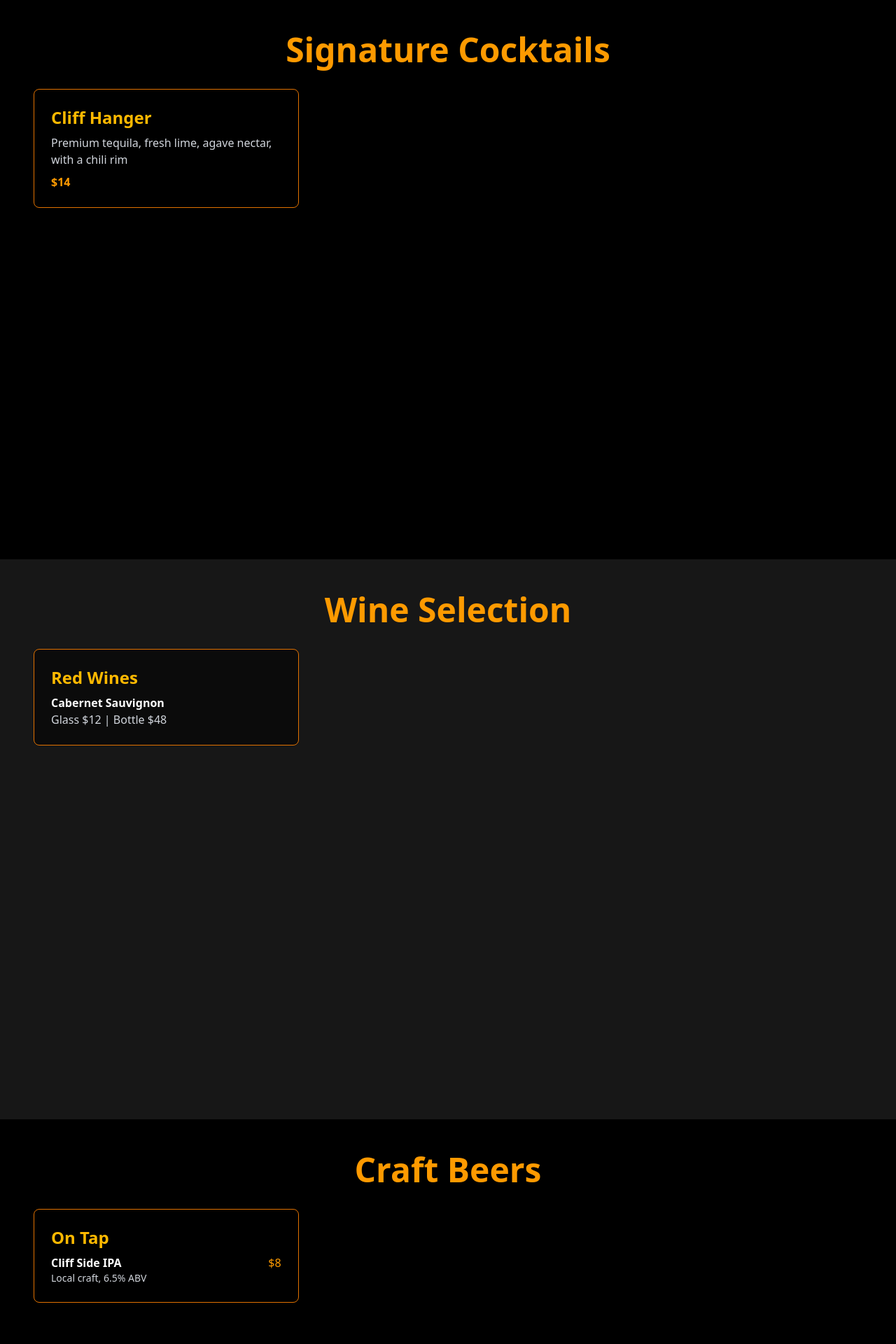
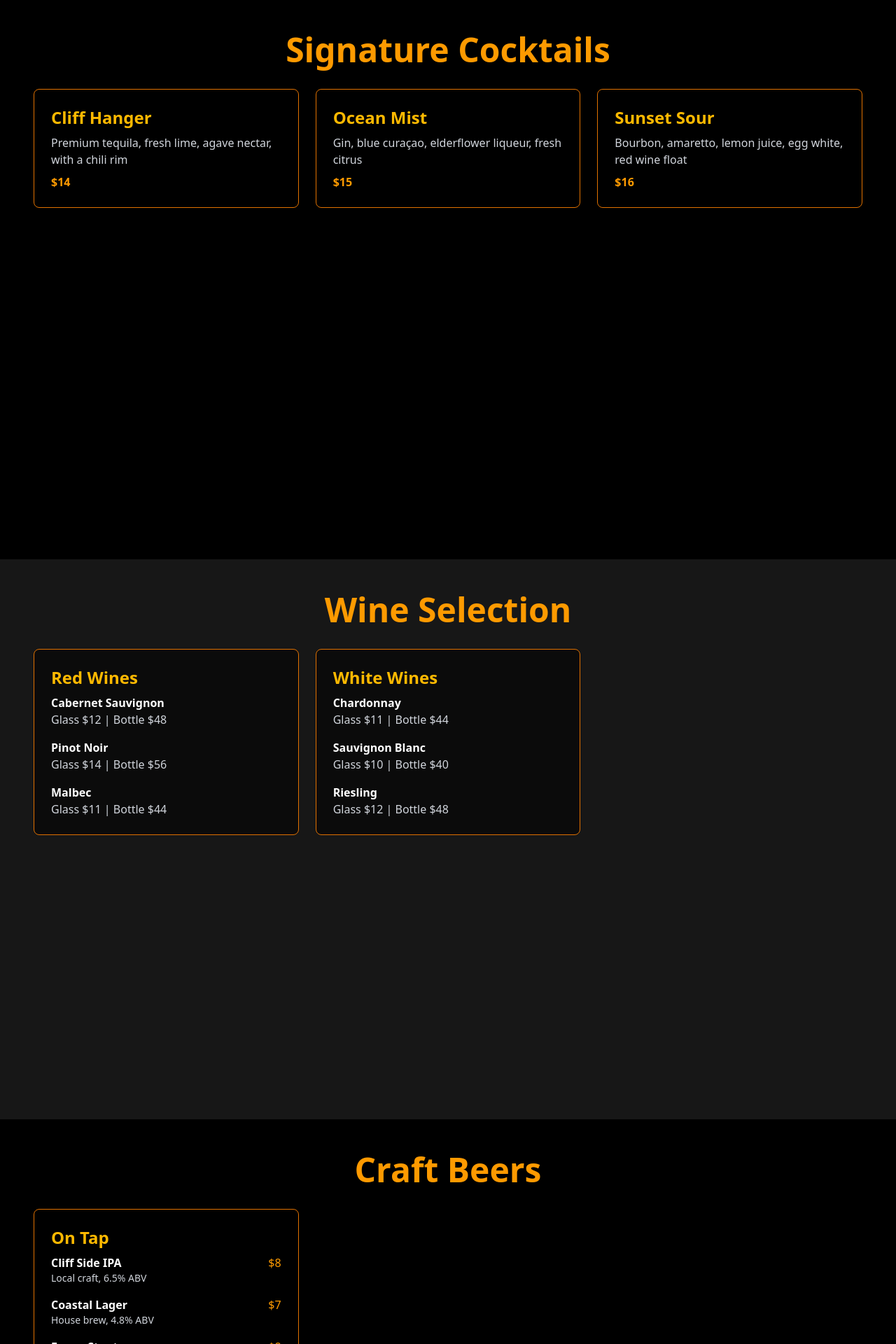
Before and after one commit to sakkelaaksonen/thecliff, a PHP site: page / in a window 1280 px wide. Shown: the part 801-2721 px from the top of the page at 70% size. Run offline with PHP 8.4, Linux system fonts and the light colour scheme.

Commit message:
page structure changes

```diff
--- a/index.html
+++ b/index.html
@@ -52,10 +52,8 @@
             <nav class="fixed top-0 w-full z-50 p-6 bg-black/80 backdrop-blur-sm">
                 <ul class="flex justify-center space-x-8">
                     <li><a href="#hero" class="text-white hover:text-amber-300 focus:text-amber-300 text-lg font-semibold focus:outline-none focus:ring-2 focus:ring-amber-300 rounded-lg px-2 py-1" aria-current="page">Home</a></li>
-                    <li><a href="#cocktails" class="text-white hover:text-amber-300 focus:text-amber-300 text-lg font-semibold focus:outline-none focus:ring-2 focus:ring-amber-300 rounded-lg px-2 py-1">Cocktails</a></li>
-                    <li><a href="#wine" class="text-white hover:text-amber-300 focus:text-amber-300 text-lg font-semibold focus:outline-none focus:ring-2 focus:ring-amber-300 rounded-lg px-2 py-1">Wine</a></li>
-                    <li><a href="#beer" class="text-white hover:text-amber-300 focus:text-amber-300 text-lg font-semibold focus:outline-none focus:ring-2 focus:ring-amber-300 rounded-lg px-2 py-1">Beer</a></li>
-                    <li><a href="#food" class="text-white hover:text-amber-300 focus:text-amber-300 text-lg font-semibold focus:outline-none focus:ring-2 focus:ring-amber-300 rounded-lg px-2 py-1">Food</a></li>
+                    <li><a href="#menu" class="text-white hover:text-amber-300 focus:text-amber-300 text-lg font-semibold focus:outline-none focus:ring-2 focus:ring-amber-300 rounded-lg px-2 py-1">Menu</a></li>
+                    <li><a href="#events" class="text-white hover:text-amber-300 focus:text-amber-300 text-lg font-semibold focus:outline-none focus:ring-2 focus:ring-amber-300 rounded-lg px-2 py-1">Events</a></li>
                 </ul>
             </nav>
 
@@ -94,10 +92,12 @@
             </a>
         </section>
 
+        <!-- Content Wrapper -->
+        <div class="bg-black text-white">
             <!-- Menu Sections -->
-        <section id="menu" class="min-h-screen bg-black text-white">
+            <section id="menu" class="min-h-screen scroll-target">
                 <!-- Drinks Menu -->
-            <div id="cocktails" class="min-h-screen flex flex-col p-6 md:p-12 pt-24">
+                <div class="min-h-screen flex flex-col p-6 md:p-12 pt-24">
                     <h2 class="text-4xl md:text-5xl font-bold text-amber-500 mb-8 text-center">Signature Cocktails</h2>
                     <div class="grid gap-6 md:grid-cols-2 lg:grid-cols-3 max-w-7xl mx-auto w-full">
                         <div class="bg-black/50 p-6 rounded-lg border border-amber-600">
@@ -105,12 +105,21 @@
                             <p class="text-gray-300 mb-2">Premium tequila, fresh lime, agave nectar, with a chili rim</p>
                             <p class="text-amber-500 font-semibold">$14</p>
                         </div>
-                    <!-- Add more cocktail items following the same pattern -->
+                        <div class="bg-black/50 p-6 rounded-lg border border-amber-600">
+                            <h3 class="text-2xl font-semibold mb-2 text-amber-400">Ocean Mist</h3>
+                            <p class="text-gray-300 mb-2">Gin, blue curaçao, elderflower liqueur, fresh citrus</p>
+                            <p class="text-amber-500 font-semibold">$15</p>
+                        </div>
+                        <div class="bg-black/50 p-6 rounded-lg border border-amber-600">
+                            <h3 class="text-2xl font-semibold mb-2 text-amber-400">Sunset Sour</h3>
+                            <p class="text-gray-300 mb-2">Bourbon, amaretto, lemon juice, egg white, red wine float</p>
+                            <p class="text-amber-500 font-semibold">$16</p>
+                        </div>
                     </div>
                 </div>
 
                 <!-- Wine Menu -->
-            <div id="wine" class="min-h-screen flex flex-col p-6 md:p-12 pt-24 bg-neutral-900">
+                <div class="min-h-screen flex flex-col p-6 md:p-12 pt-24 bg-neutral-900">
                     <h2 class="text-4xl md:text-5xl font-bold text-amber-500 mb-8 text-center">Wine Selection</h2>
                     <div class="grid gap-6 md:grid-cols-2 lg:grid-cols-3 max-w-7xl mx-auto w-full">
                         <div class="bg-black/50 p-6 rounded-lg border border-amber-600">
@@ -120,14 +129,38 @@
                                     <p class="font-semibold">Cabernet Sauvignon</p>
                                     <p class="text-gray-300">Glass $12 | Bottle $48</p>
                                 </li>
-                            <!-- Add more wine items -->
+                                <li>
+                                    <p class="font-semibold">Pinot Noir</p>
+                                    <p class="text-gray-300">Glass $14 | Bottle $56</p>
+                                </li>
+                                <li>
+                                    <p class="font-semibold">Malbec</p>
+                                    <p class="text-gray-300">Glass $11 | Bottle $44</p>
+                                </li>
+                            </ul>
+                        </div>
+                        <div class="bg-black/50 p-6 rounded-lg border border-amber-600">
+                            <h3 class="text-2xl font-semibold mb-2 text-amber-400">White Wines</h3>
+                            <ul class="space-y-4">
+                                <li>
+                                    <p class="font-semibold">Chardonnay</p>
+                                    <p class="text-gray-300">Glass $11 | Bottle $44</p>
+                                </li>
+                                <li>
+                                    <p class="font-semibold">Sauvignon Blanc</p>
+                                    <p class="text-gray-300">Glass $10 | Bottle $40</p>
+                                </li>
+                                <li>
+                                    <p class="font-semibold">Riesling</p>
+                                    <p class="text-gray-300">Glass $12 | Bottle $48</p>
+                                </li>
                             </ul>
                         </div>
                     </div>
                 </div>
 
                 <!-- Beer Menu -->
-            <div id="beer" class="min-h-screen flex flex-col p-6 md:p-12 pt-24">
+                <div class="min-h-screen flex flex-col p-6 md:p-12 pt-24">
                     <h2 class="text-4xl md:text-5xl font-bold text-amber-500 mb-8 text-center">Craft Beers</h2>
                     <div class="grid gap-6 md:grid-cols-2 lg:grid-cols-3 max-w-7xl mx-auto w-full">
                         <div class="bg-black/50 p-6 rounded-lg border border-amber-600">
@@ -140,14 +173,27 @@
                                     </div>
                                     <p class="text-amber-500">$8</p>
                                 </li>
-                            <!-- Add more beer items -->
+                                <li class="flex justify-between items-baseline">
+                                    <div>
+                                        <p class="font-semibold">Coastal Lager</p>
+                                        <p class="text-sm text-gray-300">House brew, 4.8% ABV</p>
+                                    </div>
+                                    <p class="text-amber-500">$7</p>
+                                </li>
+                                <li class="flex justify-between items-baseline">
+                                    <div>
+                                        <p class="font-semibold">Foggy Stout</p>
+                                        <p class="text-sm text-gray-300">Nitro, 5.5% ABV</p>
+                                    </div>
+                                    <p class="text-amber-500">$8</p>
+                                </li>
                             </ul>
                         </div>
                     </div>
                 </div>
 
                 <!-- Bar Bites Menu -->
-            <div id="food" class="min-h-screen flex flex-col p-6 md:p-12 pt-24 bg-neutral-900">
+                <div class="min-h-screen flex flex-col p-6 md:p-12 pt-24 bg-neutral-900">
                     <h2 class="text-4xl md:text-5xl font-bold text-amber-500 mb-8 text-center">Bar Bites</h2>
                     <div class="grid gap-6 md:grid-cols-2 lg:grid-cols-3 max-w-7xl mx-auto w-full">
                         <div class="bg-black/50 p-6 rounded-lg border border-amber-600">
@@ -160,11 +206,50 @@
                                     </div>
                                     <p class="text-amber-500">$12</p>
                                 </div>
-                            <!-- Add more food items -->
+                                <div class="flex justify-between items-baseline">
+                                    <div>
+                                        <p class="font-semibold">Coastal Wings</p>
+                                        <p class="text-sm text-gray-300">Choice of buffalo, BBQ, or honey garlic</p>
+                                    </div>
+                                    <p class="text-amber-500">$14</p>
+                                </div>
+                                <div class="flex justify-between items-baseline">
+                                    <div>
+                                        <p class="font-semibold">Sea Salt Edamame</p>
+                                        <p class="text-sm text-gray-300">Steamed and tossed with sea salt</p>
+                                    </div>
+                                    <p class="text-amber-500">$8</p>
                                 </div>
                             </div>
                         </div>
                     </div>
+                </div>
+            </section>
+
+            <!-- Events Section -->
+            <section id="events" class="min-h-screen flex flex-col p-6 md:p-12 pt-24 scroll-target">
+                <h2 class="text-4xl md:text-5xl font-bold text-amber-500 mb-8 text-center">Upcoming Events</h2>
+                <div class="grid gap-6 md:grid-cols-2 lg:grid-cols-3 max-w-7xl mx-auto w-full">
+                    <div class="bg-black/50 p-6 rounded-lg border border-amber-600">
+                        <h3 class="text-2xl font-semibold mb-2 text-amber-400">Jazz Night</h3>
+                        <p class="text-gray-300 mb-2">Every Thursday | 8PM - 11PM</p>
+                        <p class="text-sm text-gray-300">Live jazz performances by local artists</p>
+                        <p class="text-amber-500 mt-4">Free Entry</p>
+                    </div>
+                    <div class="bg-black/50 p-6 rounded-lg border border-amber-600">
+                        <h3 class="text-2xl font-semibold mb-2 text-amber-400">Acoustic Sessions</h3>
+                        <p class="text-gray-300 mb-2">Fridays | 7PM - 10PM</p>
+                        <p class="text-sm text-gray-300">Intimate acoustic performances</p>
+                        <p class="text-amber-500 mt-4">Cover: $5</p>
+                    </div>
+                    <div class="bg-black/50 p-6 rounded-lg border border-amber-600">
+                        <h3 class="text-2xl font-semibold mb-2 text-amber-400">DJ Nights</h3>
+                        <p class="text-gray-300 mb-2">Saturdays | 9PM - 2AM</p>
+                        <p class="text-sm text-gray-300">Featured local and guest DJs</p>
+                        <p class="text-amber-500 mt-4">Cover: $10</p>
+                    </div>
+                </div>
+            </section>
 
             <!-- Navigation Dots -->
             <div class="fixed right-4 top-1/2 -translate-y-1/2 z-50 hidden lg:flex flex-col gap-4">
@@ -174,27 +259,17 @@
                     aria-label="Go to home section"
                 ></a>
                 <a
-                    href="#cocktails"
+                    href="#menu"
                     class="w-3 h-3 rounded-full bg-white/50 hover:bg-amber-500 focus:outline-none focus:ring-2 focus:ring-amber-300 transition-colors duration-300"
-                    aria-label="Go to cocktails section"
+                    aria-label="Go to menu section"
                 ></a>
                 <a
-                    href="#wine"
+                    href="#events"
                     class="w-3 h-3 rounded-full bg-white/50 hover:bg-amber-500 focus:outline-none focus:ring-2 focus:ring-amber-300 transition-colors duration-300"
-                    aria-label="Go to wine section"
-                ></a>
-                <a
-                    href="#beer"
-                    class="w-3 h-3 rounded-full bg-white/50 hover:bg-amber-500 focus:outline-none focus:ring-2 focus:ring-amber-300 transition-colors duration-300"
-                    aria-label="Go to beer section"
-                ></a>
-                <a
-                    href="#food"
-                    class="w-3 h-3 rounded-full bg-white/50 hover:bg-amber-500 focus:outline-none focus:ring-2 focus:ring-amber-300 transition-colors duration-300"
-                    aria-label="Go to food section"
+                    aria-label="Go to events section"
                 ></a>
             </div>
-        </section>
+        </div>
     </main>
 
     <script src="main.js"></script>
--- a/main.css
+++ b/main.css
@@ -231,6 +231,9 @@
   }
   .mx-auto {
     margin-inline: auto;
+  }
+  .mt-4 {
+    margin-top: calc(var(--spacing) * 4);
   }
   .mb-2 {
     margin-bottom: calc(var(--spacing) * 2);
@@ -623,7 +626,7 @@
 .hero-video {
   display: none !important;
 }
-#cocktails, #wine, #beer, #food {
+.scroll-target {
   scroll-margin-top: 6rem;
 }
 @property --tw-translate-x {
--- a/main.js
+++ b/main.js
@@ -13,7 +13,7 @@
 
     // Configuration
     const config = {
-        sections: ['hero', 'cocktails', 'wine', 'beer', 'food'],
+        sections: ['hero', 'menu', 'events'],
         heroThreshold: window.innerHeight / 2,
         menuThreshold: 100
     };
--- a/source.css
+++ b/source.css
@@ -5,6 +5,6 @@
 .hero-video { display: none !important; }
 
 /* Scroll offset for sections */
-#cocktails, #wine, #beer, #food {
+.scroll-target {
     scroll-margin-top: 6rem;
 }
```
Also changed, not shown: 1 other file. Lines whose indentation alone changed are shown as unchanged.
